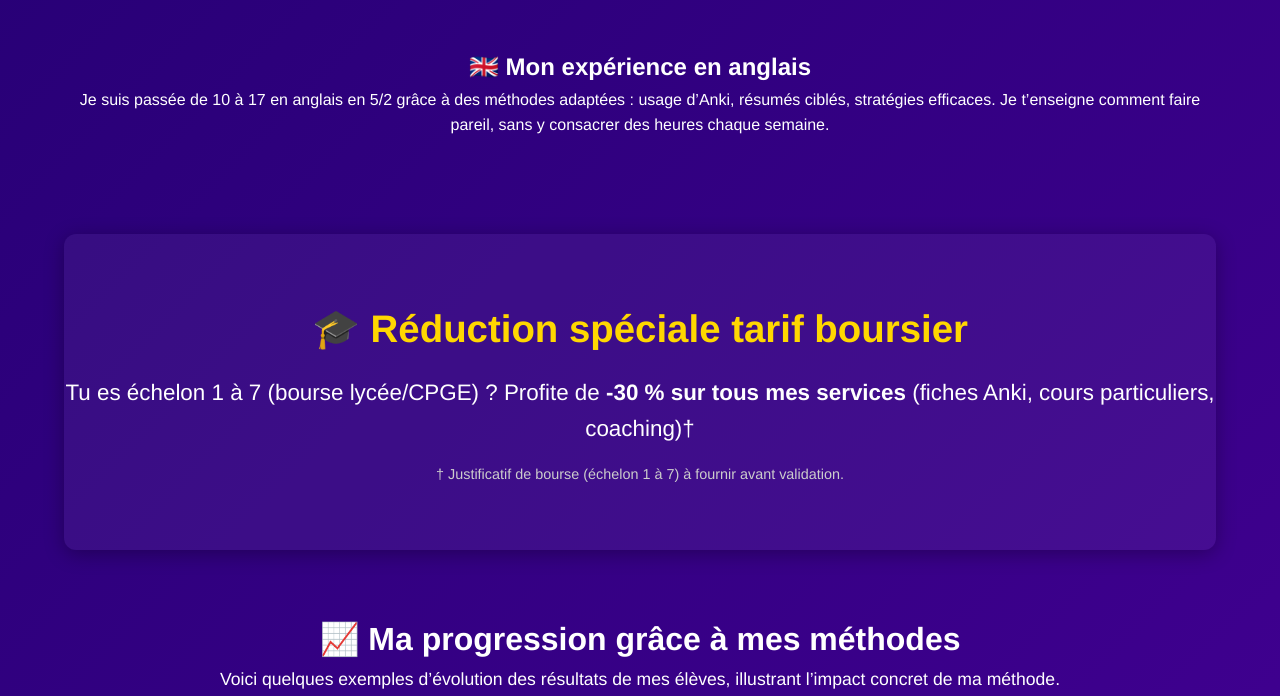
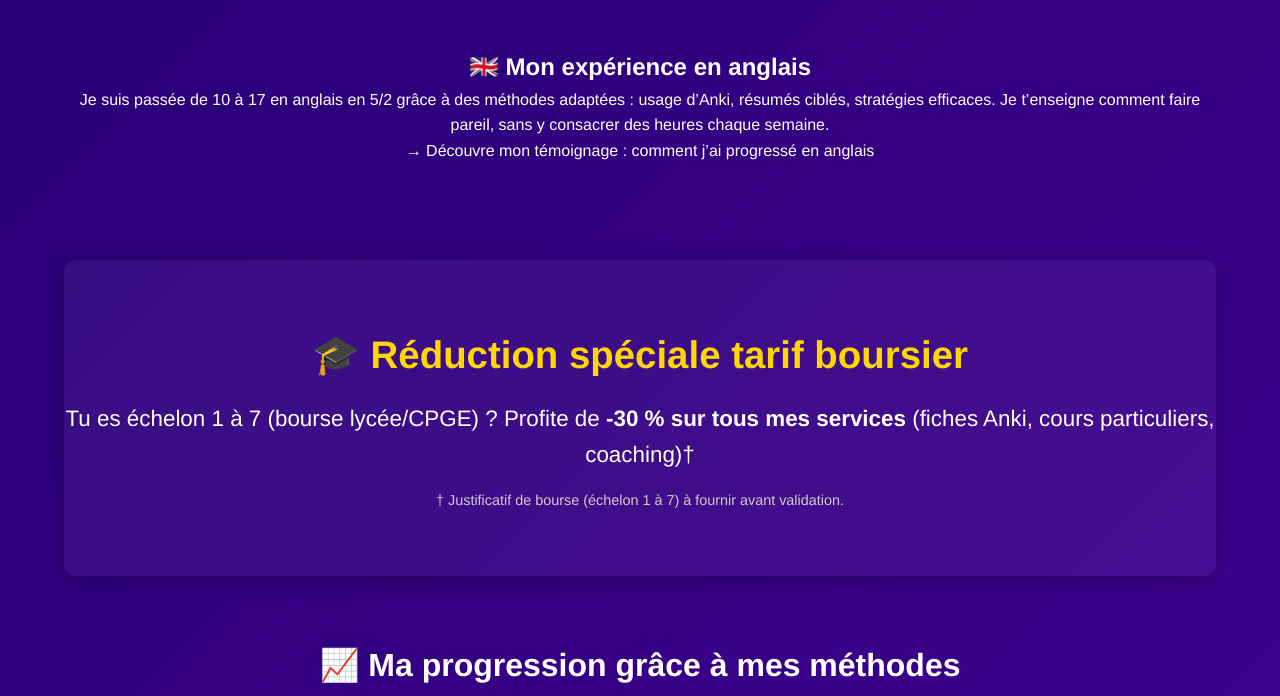
Before and after one commit to alfus5/selena, a plain HTML site: page index.html in a window 1280 px wide. Shown: the part 1300-1996 px from the top of the page. Drawn offline with Linux system fonts and the light colour scheme.

Commit message:
Update index.html

```diff
--- a/index.html
+++ b/index.html
@@ -108,10 +108,17 @@
 
         <section id="anglais-experience" class="section section-experience container">
             <h2>🇬🇧 Mon expérience en anglais</h2>
-            <p>Je suis passée de 10 à 17 en anglais en 5/2 grâce à des méthodes adaptées : usage d’Anki, résumés ciblés,
-                stratégies efficaces. Je t’enseigne comment faire pareil, sans y consacrer des heures chaque semaine.
+            <p>
+              Je suis passée de 10 à 17 en anglais en 5/2 grâce à des méthodes adaptées : usage d’Anki, résumés ciblés,
+              stratégies efficaces. Je t’enseigne comment faire pareil, sans y consacrer des heures chaque semaine.
             </p>
-        </section>
+            <p class="anglais-link">
+              <a href="https://misterprepa.net/astuces-anglais-concours-progression-rapide/" target="_blank" rel="noopener noreferrer">
+                → Découvre mon témoignage : comment j’ai progressé en anglais
+              </a>
+            </p>
+          </section>
+
 
         <section id="reduction-boursier" class="section section-reduction container">
             <h2>🎓 Réduction spéciale tarif boursier</h2>
```
